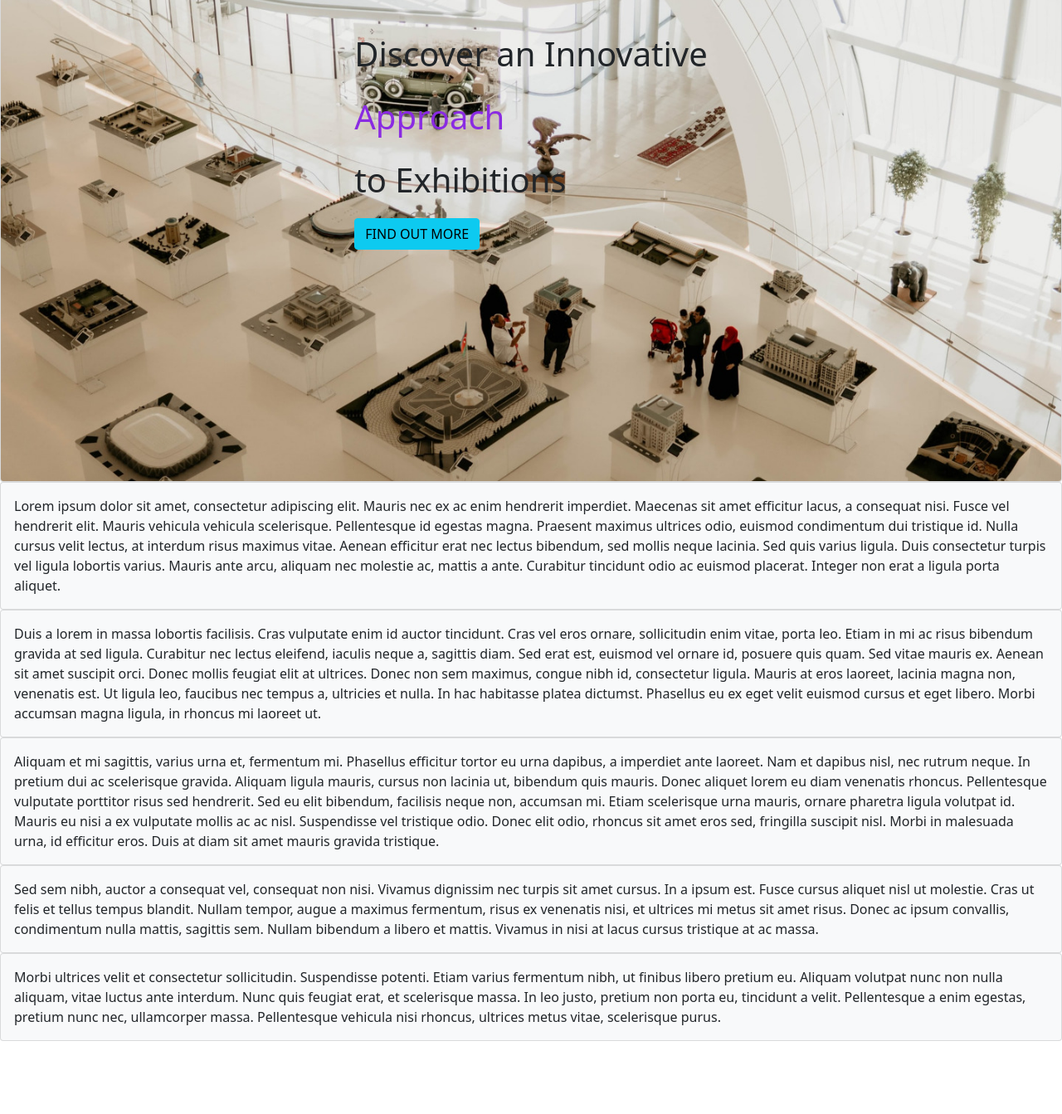
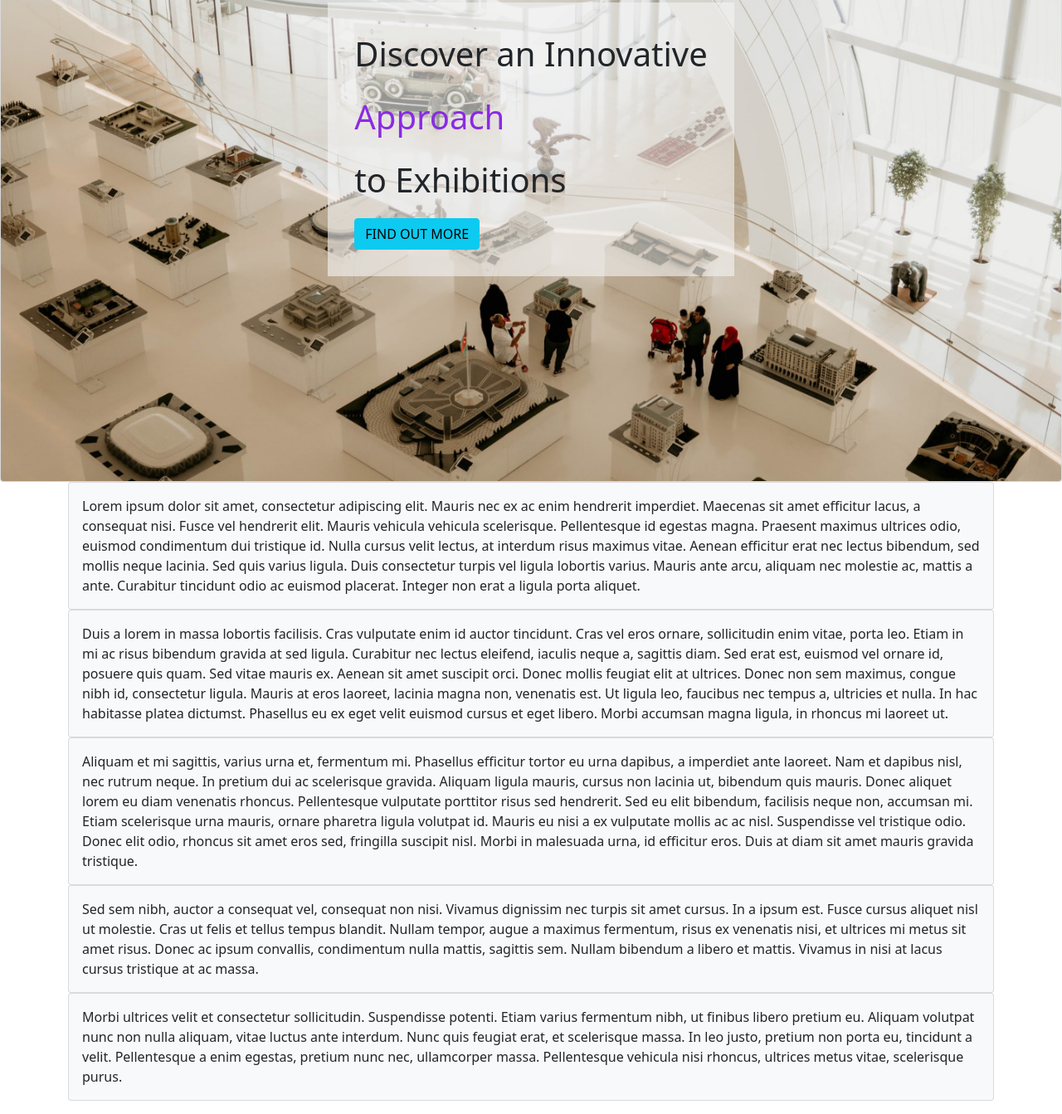
Before and after one commit to IMerlin1009I/Scavanger-Hunt, a plain HTML site: page Website/index.html in a window 1280 px wide. Shown: the part 245-1588 px from the top of the page at 83% size. Before the commit the page ends 1500 px from the top, so only its background shows below. Drawn offline with nearby package versions, Linux system fonts and the light colour scheme.

Commit message:
testing containerising the text part

```diff
--- a/Website/index.html
+++ b/Website/index.html
@@ -51,7 +51,7 @@
                 <img class="card-img img-fluid mx-auto stretch mt-4" src="images/index.jpeg" alt="THIS IS A PLACEHOLDER">
 
                 <div class="card-img-overlay justify-content-center d-flex align-items-center">
-                    <div>
+                    <div style="background-color: rgba(245, 245, 245, 0.6); padding: 2rem;">
                         <p class="card-text fs-1"> Discover an Innovative </p>
                         <p class="card-text fs-1" style="color: blueviolet;"> Approach </p>
                         <p class="card-text fs-1">to Exhibitions </p>
@@ -60,6 +60,7 @@
                 </div>
             </div>
 
+            <div class="bd-masthead mb-3 container">
             <div class="card bg-light text-black md-1">
                 <div class="card-body">
                     Lorem ipsum dolor sit amet, consectetur adipiscing elit. Mauris nec ex ac enim hendrerit imperdiet. Maecenas sit amet efficitur lacus, a consequat nisi. Fusce vel hendrerit elit. Mauris vehicula vehicula scelerisque. Pellentesque id egestas magna. Praesent maximus ultrices odio, euismod condimentum dui tristique id. Nulla cursus velit lectus, at interdum risus maximus vitae. Aenean efficitur erat nec lectus bibendum, sed mollis neque lacinia. Sed quis varius ligula. Duis consectetur turpis vel ligula lobortis varius. Mauris ante arcu, aliquam nec molestie ac, mattis a ante. Curabitur tincidunt odio ac euismod placerat. Integer non erat a ligula porta aliquet.
@@ -90,6 +91,7 @@
 
                 </div>
             </div>
+            </div>
         </main>
 
         <!-- Optional JavaScript; choose one of the two! -->
```
